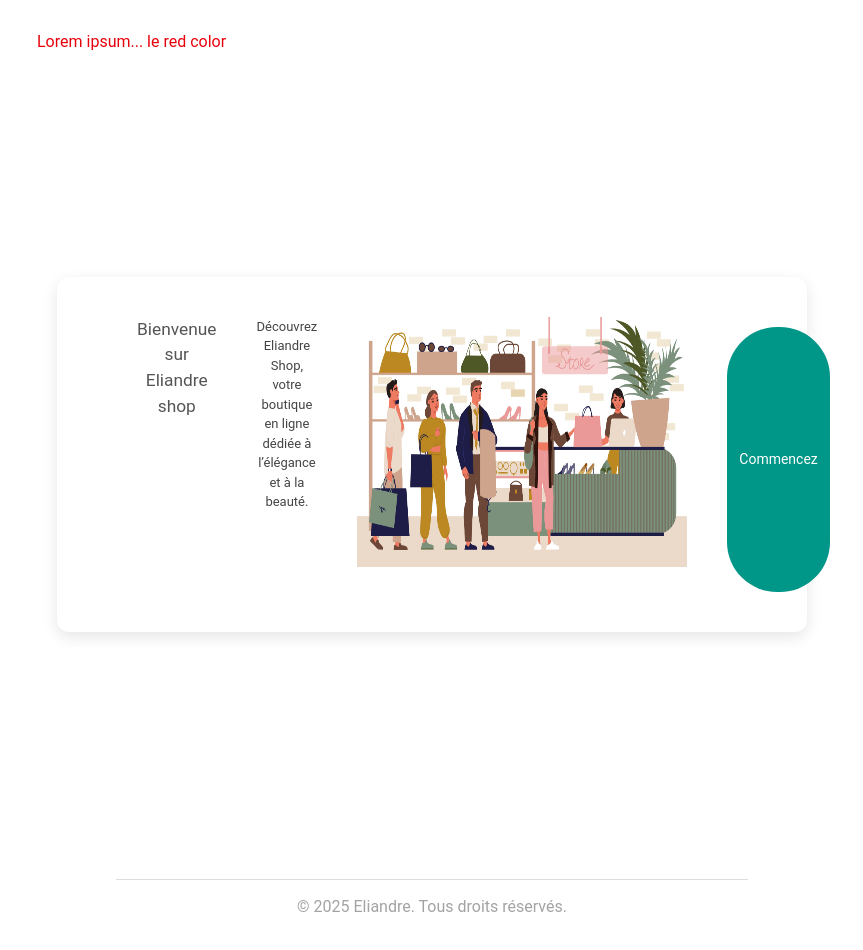
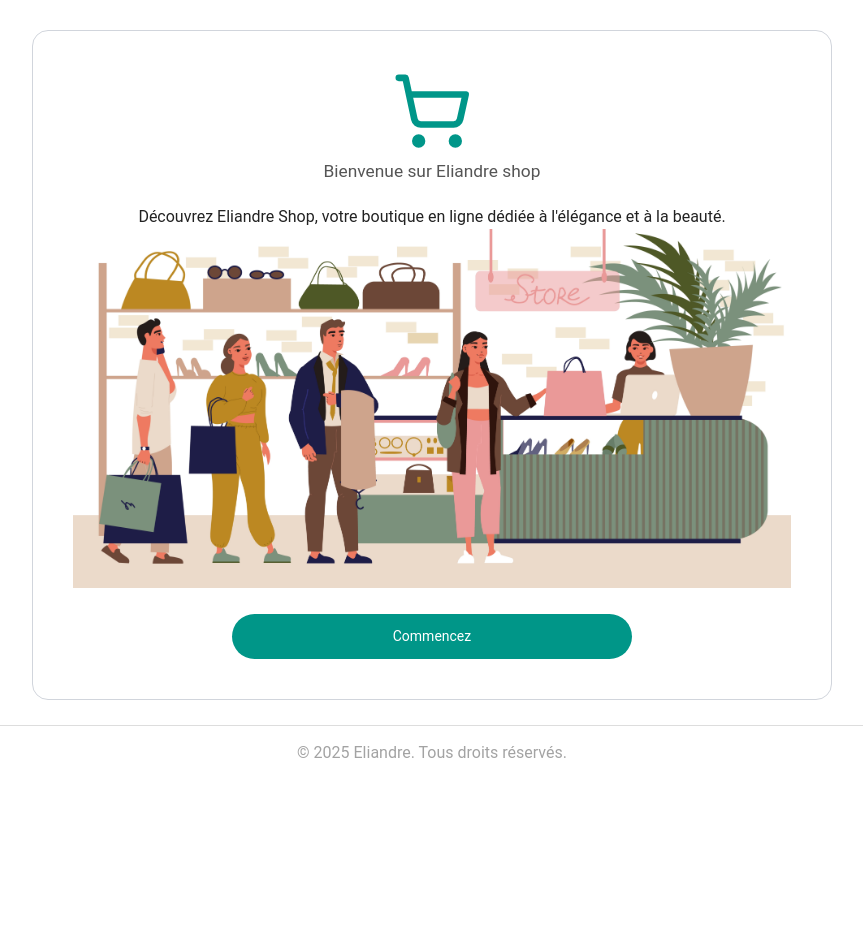
Before and after one commit to magrigsdev/eliandre-shop-desktop, a React (Vite) app: page / in a window 1280 px wide. Shown: the top 950 px of the page, without its empty margins (208-1071 px from the left). After the commit the page ends 800 px from the top, so only its background shows below. Built offline with nearby package versions, Linux system fonts and the light colour scheme; grey boxes are pictures that could not be loaded.

Commit message:
style(bienvenue) modification et ajoute du framework tailwind pour une bonne ui

```diff
--- a/package.json
+++ b/package.json
@@ -12,6 +12,7 @@
   "dependencies": {
     "@tailwindcss/vite": "^4.1.18",
     "axios": "^1.13.2",
+    "lucide-react": "^0.562.0",
     "react": "^19.2.0",
     "react-dom": "^19.2.0",
     "react-router-dom": "^7.10.1",
--- a/src/components/bienvenue.jsx
+++ b/src/components/bienvenue.jsx
@@ -1,12 +1,13 @@
 import { useLocation, useNavigate } from 'react-router-dom'
 import bienvenue from '../assets/bienvenue.jpg'
-//import '../styles/bienvenue.css'
+
 import { useEffect } from 'react'
 import { useNavbar } from '../hooks/useNavbar'
+import {ShoppingCart} from "lucide-react";
 
 const Bienvenue =  () => {
     const route = useNavigate()
-    //uptdate location
+    //update location
     const {pathname} = useLocation()
     //useNavbar
     const {setLocation} = useNavbar()
@@ -17,28 +18,25 @@ const Bienvenue =  () => {
 
     return (
         <>
-            <p className="text-red-600">
-                Lorem ipsum... le red color
-            </p>
-            <div className="container">
-                <div className="card">
-
-                    <div className="logoox">
-                        <img src="https://cdn-icons-png.flaticon.com/512/3081/3081559.png"
-                             alt="logo" className="logo"/>
+            <div className="flex justify-center items-center bg-white w-screen" >
+                <div className="flex flex-col  rounded-2xl border-gray-300 w-200  border-1 !p-10">
+                    <div className="flex justify-center !mb-2">
+                        <ShoppingCart className="w-20 h-20 text-teal-600 " />
                     </div>
-
-                    <h2>Bienvenue sur Eliandre shop </h2>
-
-                    <p className="subtitle">
-                        Découvrez Eliandre Shop, votre boutique en ligne dédiée à l’élégance et à la beauté.
-                    </p>
-
-                    <img src={bienvenue}
-                         alt="illustration" className="illustration"/>
-
-                    <button className="btn" onClick={() => route('/connexion')}>Commencez</button>
-
+                    <div className="flex justify-center"> <h2>Bienvenue sur Eliandre shop</h2>
+                    </div>
+                    <div className="flex justify-center">
+                        <p className="text-3xs">Découvrez Eliandre Shop, votre boutique en ligne dédiée à l'élégance et à la beauté.</p>
+                    </div>
+                    <div className="flex justify-center">
+                        <img src={bienvenue} alt="" />
+                    </div>
+                    <div className="flex justify-center !mt-4">
+                        <button
+                            className="w-100 text-teal-600 items-center justify-center  border-teal"
+                            type="button"
+                            onClick={()=>route('./connexion')}> Commencez</button>
+                    </div>
                 </div>
             </div>
         </>
```
Also changed, not shown: 1 other file (tests, documents, lock files or other folders).
